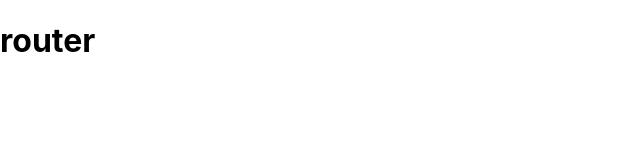
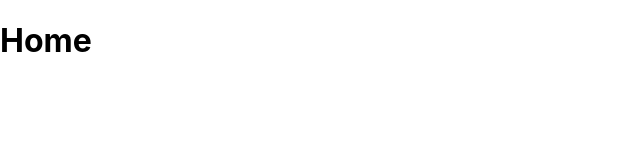
Before and after one commit to birkan-dogan/cocktails, a React (Create React App) app: page / in a window 1280 px wide. Shown: the top 160 px of the page, without its empty margins (0-640 px from the left). Built offline with nearby package versions, Linux system fonts and the light colour scheme.

Commit message:
react-router added

```diff
--- a/src/pages/About.jsx
+++ b/src/pages/About.jsx
@@ -0,0 +1,8 @@
+const About = () => {
+  return (
+    <div>
+      <h2>about</h2>
+    </div>
+  );
+};
+export default About;
--- a/src/pages/Error.jsx
+++ b/src/pages/Error.jsx
@@ -0,0 +1,7 @@
+import React from "react";
+
+const Error = () => {
+  return <div>Error</div>;
+};
+
+export default Error;
--- a/src/pages/Home.jsx
+++ b/src/pages/Home.jsx
@@ -0,0 +1,8 @@
+const Home = () => {
+  return (
+    <div>
+      <h1>Home</h1>
+    </div>
+  );
+};
+export default Home;
--- a/src/pages/SingleCocktail.jsx
+++ b/src/pages/SingleCocktail.jsx
@@ -0,0 +1,7 @@
+import React from "react";
+
+const SingleCocktail = () => {
+  return <div>SingleCocktail</div>;
+};
+
+export default SingleCocktail;
--- a/src/router/AppRouter.jsx
+++ b/src/router/AppRouter.jsx
@@ -1,8 +1,18 @@
+import { BrowserRouter, Route, Routes } from "react-router-dom";
+import About from "../pages/About";
+import Error from "../pages/Error";
+import Home from "../pages/Home";
+import SingleCocktail from "../pages/SingleCocktail";
 const AppRouter = () => {
   return (
-    <div>
-      <h1>router</h1>
-    </div>
+    <BrowserRouter>
+      <Routes>
+        <Route path="/" element={<Home />} />
+        <Route path="/about" element={<About />} />
+        <Route path="/cocktail/:id" element={<SingleCocktail />} />
+        <Route path="*" element={<Error />} />
+      </Routes>
+    </BrowserRouter>
   );
 };
 export default AppRouter;
```
